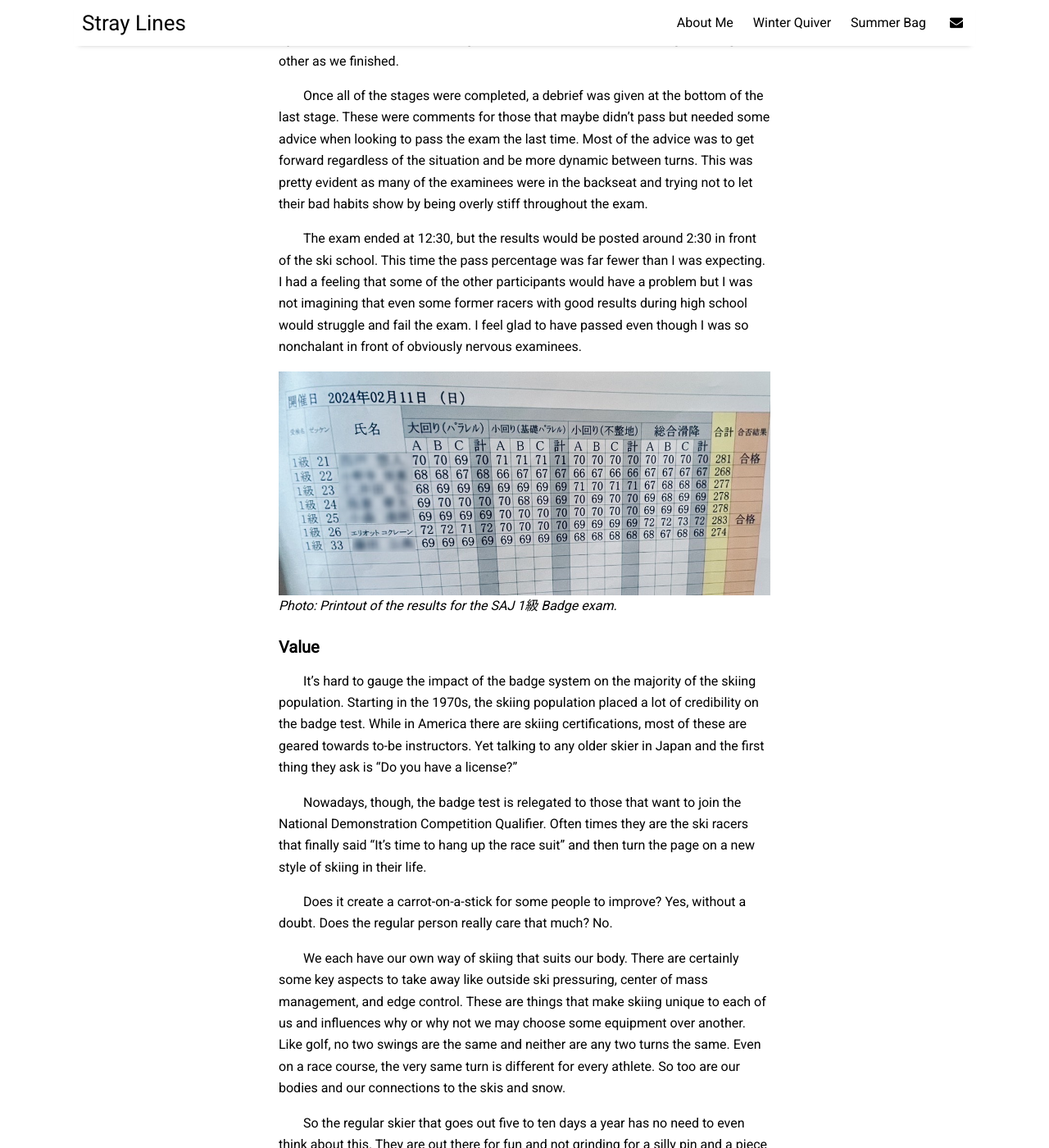
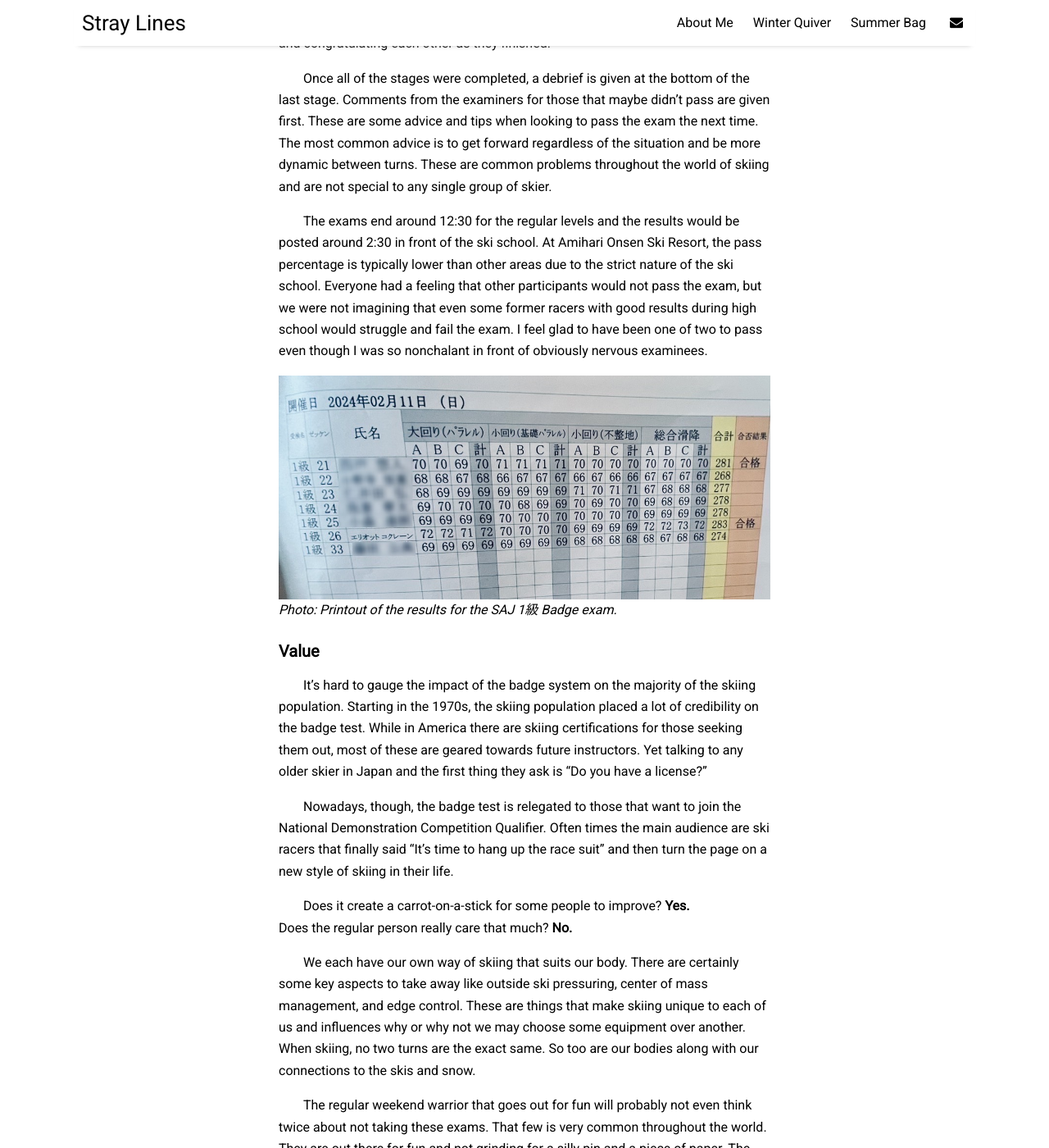
Before and after one commit to eliotcochrane/eliotcochrane.github.io, a Jekyll site: the page built from _posts/2024-02-16-saj-badge-test.md, in a window 1280 px wide and 1400 px high, scrolled down 4627 px. Shown: the whole window at 82% size. Built offline with Jekyll 4.4.1, drawn with Linux system fonts in a browser that asks for light colours; nearby versions of some CDN libraries; some of the changed text lies outside the part shown.

Commit message:
Updates to Readability
Updated readability to be less "you"

```diff
--- a/_posts/2024-02-16-saj-badge-test.md
+++ b/_posts/2024-02-16-saj-badge-test.md
@@ -49,20 +49,20 @@
 
 #### Day 1 - Lesson (Required)
 
-The day started with checking in to the ski school. The first thing was to check my previous badge level (2nd Level) and pay for today's lesson about the material for tomorrow. This is a mandatory lesson required starting for the 1st Level Exam. Anything prior did not need a lesson. From here, we gathered at the bottom of the lift, broke up into groups, and went to the top to see where we would go and what we would do.
+The day starts by checking in to the ski school. The examiners will verify your identity, check current badge (2nd Level), and receive payment for today's lesson about the test for tomorrow. This is a mandatory lesson required for the 1st Level Exam. Anything prior did not need a lesson. From here, examinees gather at the bottom of the lift, break up into groups, and go to the top of the mountain to see where we would go and what we would do.
 
-Upon arriving at the top, we were herded down to the starting point for the long turns and general skiing course, each of the participants going down one by one for direct advice from one of the instructors. Following this, we moved further down to a steep part which consisted of the short turns. Here too we went down one by one getting advice on what is expected and how we can improve. Followed by the moguls a little further down the mountain. The moguls seemed a bane to most people as instead of the slightly smaller bumps in the example videos from SAJ, the moguls were deep, icy, and roughed up.
+Upon arriving at the top, examinees were herded down to the starting point for the long turns and general skiing course, each of the participants going down one by one for direct advice from one of the instructors. Following this, the group moved further down to a steep part which consisted of the short turns. Here too examinees went down one by one getting advice on what is expected and how we can improve. Followed by the moguls a little further down the mountain. The moguls seemed a bane to most examinees as instead of the slightly smaller bumps in the example videos from SAJ, the moguls were deep, icy, and roughed up.
 
 ![Mogul run for the SAJ 1級 Badge test](/assets/img/saj-badge-test-5.jpeg)
 *Photo: Fellow examinee on their mogul run during the SAJ 1級 Badge test.*
 
-Once the two hours from 10:00 to 12:00 were finished, you were free to go and practice or go home. I had other things to do, so I went home.
+Once the two hours from 10:00 to 12:00 were finished, examinees were free to practice or go home.
 
 #### Day 2 - Exam
 
-Just like the day before, we all herded around the lift at 10:00 and went up the lift together. This time there was no practice, no inspection of the snow we'll be skiing, and no fore-runner to show the level of skiing required and also where to stop. To make it that little bit more difficult, the night before we had just received a nice 10cm of snow and the course to be used was not groomed.
+Just like the day before, all examinees herded around the lift at 10:00 and went up the lift together in their respective groups. This time there were no practice or inspections of the snow, and no fore-runner to show the level of skiing required. To make it that little more difficult, the night before we had just received a nice 10cm of snow and the course to be used was not groomed.
 
-Let the games begin...
+Let the test begin...
 
 ![SAJ Badge test short turn example](/assets/img/saj-badge-test-4.jpeg)
 *Photo: Example of a great short turn performed during the SAJ Badge test.*
@@ -72,27 +72,27 @@
 3. Short Parallel Turns
 4. Short Parallel Turns (Uneven Terrain)
 
-One by one, we went down the flagged course with a start and a finish. All the while being judged by three ski school instructors. To keep everyone's spirits bright, the starter official and I started banter that slowly spread throughout the top groups. By the end of it, we were cheering on each other at the start and congratulating each other as we finished.
+One by one, examinees went down the flagged course with a start and finish banner. All the while being judged by three ski school instructors. To keep everyone's spirits bright, the starter official started some banter that slowly spread throughout the top groups. By the end of it, everyone was cheering on each other at the start and congratulating each other as they finished.
 
-Once all of the stages were completed, a debrief was given at the bottom of the last stage. These were comments for those that maybe didn't pass but needed some advice when looking to pass the exam the last time. Most of the advice was to get forward regardless of the situation and be more dynamic between turns. This was pretty evident as many of the examinees were in the backseat and trying not to let their bad habits show by being overly stiff throughout the exam.
+Once all of the stages were completed, a debrief is given at the bottom of the last stage. Comments from the examiners for those that maybe didn't pass are given first. These are some advice and tips when looking to pass the exam the next time. The most common advice is to get forward regardless of the situation and be more dynamic between turns. These are common problems throughout the world of skiing and are not special to any single group of skier.
 
-The exam ended at 12:30, but the results would be posted around 2:30 in front of the ski school. This time the pass percentage was far fewer than I was expecting. I had a feeling that some of the other participants would have a problem but I was not imagining that even some former racers with good results during high school would struggle and fail the exam. I feel glad to have passed even though I was so nonchalant in front of obviously nervous examinees.
+The exams end around 12:30 for the regular levels and the results would be posted around 2:30 in front of the ski school. At Amihari Onsen Ski Resort, the pass percentage is typically lower than other areas due to the strict nature of the ski school. Everyone had a feeling that other participants would not pass the exam, but we were not imagining that even some former racers with good results during high school would struggle and fail the exam. I feel glad to have been one of two to pass even though I was so nonchalant in front of obviously nervous examinees.
 
 ![SAJ 1級 Badge exam results posted in front of the ski school](/assets/img/saj-badge-test-6.jpg)
 *Photo: Printout of the results for the SAJ 1級 Badge exam.*
 
 ### Value
 
-It's hard to gauge the impact of the badge system on the majority of the skiing population. Starting in the 1970s, the skiing population placed a lot of credibility on the badge test. While in America there are skiing certifications, most of these are geared towards to-be instructors. Yet talking to any older skier in Japan and the first thing they ask is "Do you have a license?"
+It's hard to gauge the impact of the badge system on the majority of the skiing population. Starting in the 1970s, the skiing population placed a lot of credibility on the badge test. While in America there are skiing certifications for those seeking them out, most of these are geared towards future instructors. Yet talking to any older skier in Japan and the first thing they ask is "Do you have a license?"
 
-Nowadays, though, the badge test is relegated to those that want to join the National Demonstration Competition Qualifier. Often times they are the ski racers that finally said "It's time to hang up the race suit" and then turn the page on a new style of skiing in their life.
+Nowadays, though, the badge test is relegated to those that want to join the National Demonstration Competition Qualifier. Often times the main audience are ski racers that finally said "It's time to hang up the race suit" and then turn the page on a new style of skiing in their life.
 
-Does it create a carrot-on-a-stick for some people to improve? Yes, without a doubt.
-Does the regular person really care that much? No.
+Does it create a carrot-on-a-stick for some people to improve? <b>Yes.</b> <br>
+Does the regular person really care that much? <b>No.</b>
 
-We each have our own way of skiing that suits our body. There are certainly some key aspects to take away like outside ski pressuring, center of mass management, and edge control. These are things that make skiing unique to each of us and influences why or why not we may choose some equipment over another. Like golf, no two swings are the same and neither are any two turns the same. Even on a race course, the very same turn is different for every athlete. So too are our bodies and our connections to the skis and snow.
+We each have our own way of skiing that suits our body. There are certainly some key aspects to take away like outside ski pressuring, center of mass management, and edge control. These are things that make skiing unique to each of us and influences why or why not we may choose some equipment over another. When skiing, no two turns are the exact same. So too are our bodies along with our connections to the skis and snow.
 
-So the regular skier that goes out five to ten days a year has no need to even think about this. They are out there for fun and not grinding for a silly pin and a piece of paper. It has its purpose but never let it take the fun out of skiing.
+The regular weekend warrior that goes out for fun will probably not even think twice about not taking these exams. That few is very common throughout the world. They are out there for fun and not grinding for a silly pin and a piece of paper. The exam and its intricacies have purpose but never let it take the fun out of skiing. Don't let a pass or fail determine what kind of skier you are. Get out there and shred in the ways that you know how!
 
 ![２級 and 1級 pins on top of the SAJ 1級 certificate](/assets/img/saj-badge-test-7.jpeg)
 *Photo: Pins from completing the 1級 and 2級 exams over the 1級 certificate.*
```
Also changed, not shown: other parts of _posts/2024-02-16-saj-badge-test.md (+6 -6 lines), _posts/2023-10-30-powerstraps-deep-dive.md (+6 -12 lines), _posts/2023-11-01-snow-nihongo.md (+3 -3 lines), assets/img/saj-badge-test-8.jpeg (deleted), assets/img/saj-badge-test-8.jpg (added).
